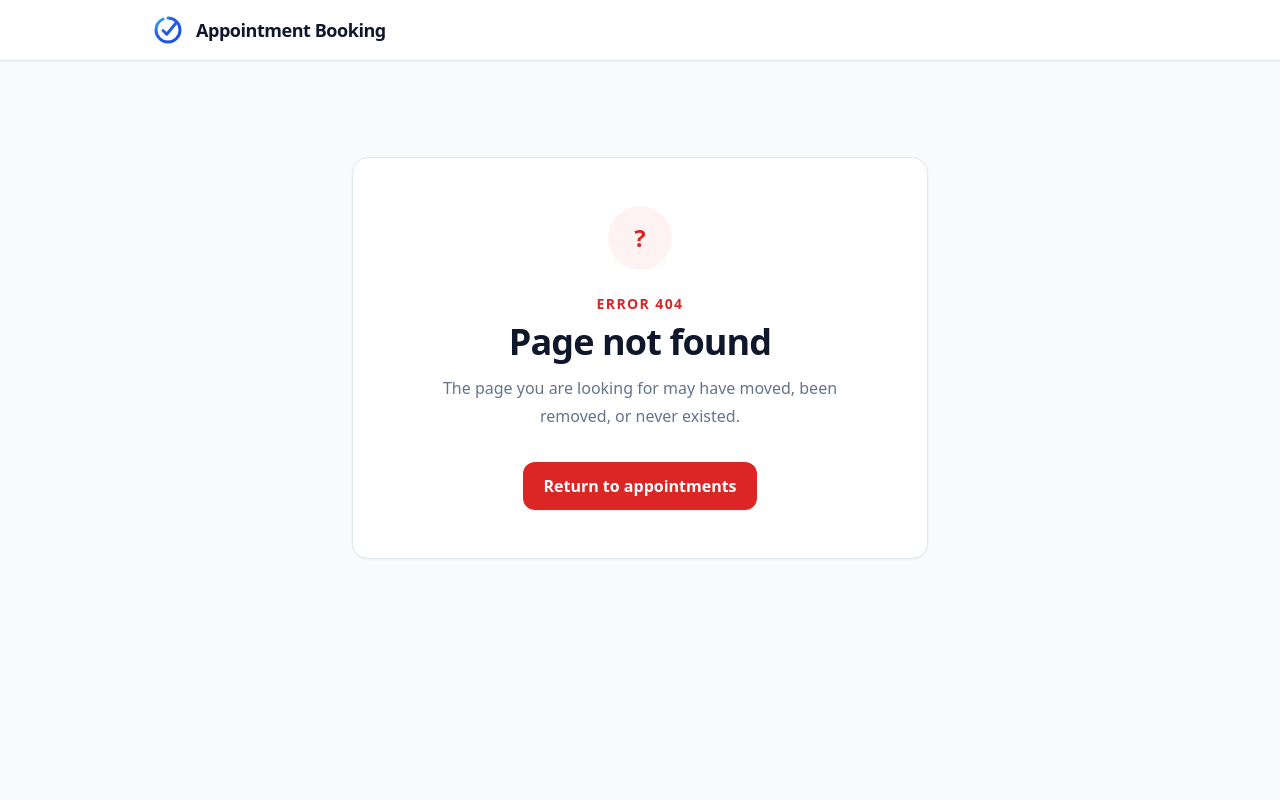
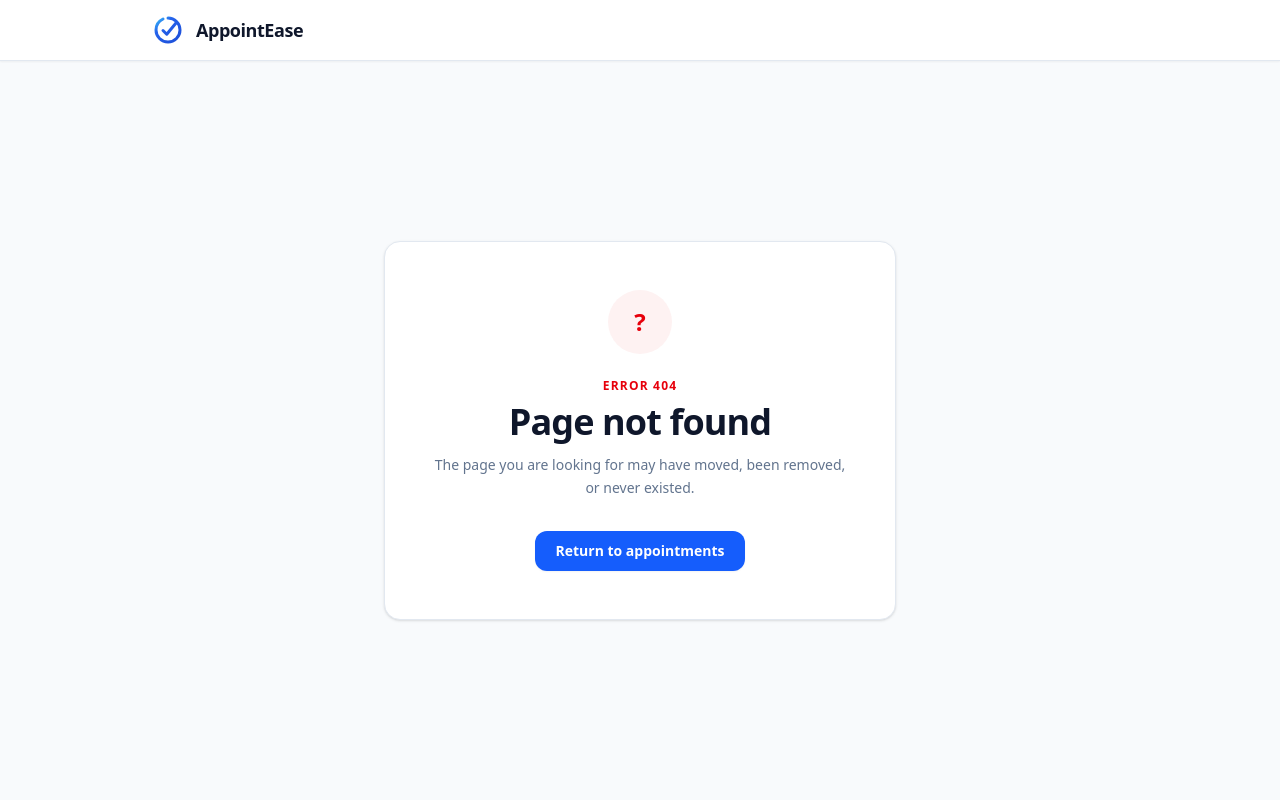
Before and after one commit to bulsu-kdlantolin/appointment-booking, a Django app: template appointments/templates/404.html in a window 1280 px wide. Run offline with Django 5.2, Linux system fonts and the light colour scheme; the template is opened without the code that fills it, so the values that code supplies are empty; some libraries are stand-ins or nearby versions.

Commit message:
feat: add custom 404 error middleware and template

```diff
--- a/appointments/middleware.py
+++ b/appointments/middleware.py
@@ -15,8 +15,8 @@ class Custom404Middleware:
     def __call__(self, request):
         response = self.get_response(request)
         if response.status_code == 404:
-            # Don't intercept static file 404s or admin 404s
-            if not request.path.startswith("/static/") and not request.path.startswith("/admin/"):
+            # Don't intercept static file 404s
+            if not request.path.startswith("/static/"):
                 response = render(request, "404.html", status=404)
         response["Cache-Control"] = "no-cache, no-store, must-revalidate"
         response["Pragma"] = "no-cache"
--- a/appointments/templates/404.html
+++ b/appointments/templates/404.html
@@ -7,31 +7,66 @@
   <meta name="viewport" content="width=device-width, initial-scale=1">
   <title>Page not found | Appointment Booking</title>
   <link rel="icon" type="image/svg+xml" href="{% static 'images/logo.svg' %}">
-  <script src="https://cdn.tailwindcss.com"></script>
+  <script src="https://cdn.jsdelivr.net/npm/@tailwindcss/browser@4"></script>
+  <script>
+    if (
+      localStorage.getItem("theme") === "dark" ||
+      localStorage.getItem("unfold_theme") === "dark" ||
+      (!("theme" in localStorage) && window.matchMedia("(prefers-color-scheme: dark)").matches)
+    ) {
+      document.documentElement.classList.add("dark");
+    } else {
+      document.documentElement.classList.remove("dark");
+    }
+  </script>
 </head>
 
-<body class="min-h-screen bg-slate-50 text-slate-900">
-  <nav class="border-b border-slate-200 bg-white shadow-sm">
-      <div class="mx-auto max-w-5xl px-4 py-3.5 sm:px-6">
+<body class="min-h-screen bg-slate-50 text-slate-900 transition-colors duration-200 dark:bg-slate-950 dark:text-slate-100 flex flex-col">
+  <nav class="border-b border-slate-200 bg-white shadow-xs transition-colors dark:border-slate-800 dark:bg-slate-900">
+    <div class="mx-auto flex max-w-5xl items-center justify-between px-4 py-3.5 sm:px-6">
+      <a href="{% url 'appointments:list' %}"
+        class="flex items-center gap-3 text-lg font-bold tracking-tight text-slate-900 transition hover:opacity-90 dark:text-white">
+        <img src="{% static 'images/logo.svg' %}" alt="Appointment Booking Logo" class="h-8 w-8 shrink-0">
+        <span>AppointEase</span>
+      </a>
+      {% if request.path|slice:":7" == "/admin/" %}
+      <a href="{% url 'admin:index' %}" class="rounded-xl border border-slate-200 bg-white px-3.5 py-1.5 text-xs font-semibold text-slate-700 shadow-xs transition hover:bg-slate-50 dark:border-slate-700 dark:bg-slate-800 dark:text-slate-200 dark:hover:bg-slate-700">
+        Admin Dashboard
+      </a>
+      {% endif %}
+    </div>
+  </nav>
+
+  <main class="mx-auto flex flex-1 w-full max-w-5xl items-center justify-center px-4 py-16 sm:px-6 sm:py-24">
+    <section class="w-full max-w-lg rounded-2xl border border-slate-200 bg-white p-8 text-center shadow-sm transition-colors sm:p-12 dark:border-slate-800 dark:bg-slate-900">
+      <div
+        class="mx-auto mb-6 flex h-16 w-16 items-center justify-center rounded-full bg-red-50 text-2xl font-bold text-red-600 dark:bg-red-950/40 dark:text-red-400">
+        ?</div>
+      <p class="mb-2 text-xs font-bold uppercase tracking-widest text-red-600 dark:text-red-400">Error 404</p>
+      <h1 class="text-3xl font-bold tracking-tight text-slate-900 sm:text-4xl dark:text-white">Page not found</h1>
+      <p class="mx-auto mt-3 max-w-md text-sm leading-relaxed text-slate-500 dark:text-slate-400">
+        The page you are looking for may have moved, been removed, or never existed.
+      </p>
+
+      {% if request.path|slice:":7" == "/admin/" %}
+      <div class="mt-8 flex flex-wrap items-center justify-center gap-3">
+        <a href="{% url 'admin:index' %}"
+          class="inline-flex items-center gap-2 rounded-xl bg-blue-600 px-5 py-2.5 text-sm font-semibold text-white shadow-xs transition hover:-translate-y-0.5 hover:bg-blue-700 focus:outline-none focus:ring-4 focus:ring-blue-200 dark:bg-blue-600 dark:hover:bg-blue-500">
+          Return to Admin Dashboard
+        </a>
         <a href="{% url 'appointments:list' %}"
-          class="flex items-center gap-3 text-lg font-bold tracking-tight text-slate-900 transition hover:opacity-90">
-          <img src="{% static 'images/logo.svg' %}" alt="Appointment Booking Logo" class="h-8 w-8 shrink-0">
-          <span>Appointment Booking</span>
+          class="inline-flex items-center gap-2 rounded-xl border border-slate-300 bg-white px-5 py-2.5 text-sm font-semibold text-slate-700 shadow-xs transition hover:bg-slate-50 dark:border-slate-700 dark:bg-slate-800 dark:text-slate-200 dark:hover:bg-slate-700">
+          Public Appointments
         </a>
       </div>
-  </nav>
-  <main class="mx-auto flex max-w-5xl justify-center px-4 py-16 sm:px-6 sm:py-24">
-    <section class="w-full max-w-xl rounded-2xl border border-slate-200 bg-white p-8 text-center shadow-sm sm:p-12">
-      <div
-        class="mx-auto mb-6 flex h-16 w-16 items-center justify-center rounded-full bg-red-50 text-2xl font-bold text-red-600">
-        ?</div>
-      <p class="mb-2 text-sm font-bold uppercase tracking-widest text-red-600">Error 404</p>
-      <h1 class="text-3xl font-bold tracking-tight sm:text-4xl">Page not found</h1>
-      <p class="mx-auto mt-3 max-w-md leading-7 text-slate-500">The page you are looking for may have moved, been
-        removed, or never existed.</p>
-      <a href="{% url 'appointments:list' %}"
-        class="mt-8 inline-flex rounded-xl bg-red-600 px-5 py-3 font-semibold text-white shadow-sm transition hover:-translate-y-0.5 hover:bg-red-700 focus:outline-none focus:ring-4 focus:ring-red-200">Return
-        to appointments</a>
+      {% else %}
+      <div class="mt-8 flex justify-center">
+        <a href="{% url 'appointments:list' %}"
+          class="inline-flex items-center gap-2 rounded-xl bg-blue-600 px-5 py-2.5 text-sm font-semibold text-white shadow-xs transition hover:-translate-y-0.5 hover:bg-blue-700 focus:outline-none focus:ring-4 focus:ring-blue-200">
+          Return to appointments
+        </a>
+      </div>
+      {% endif %}
     </section>
   </main>
 </body>
```
